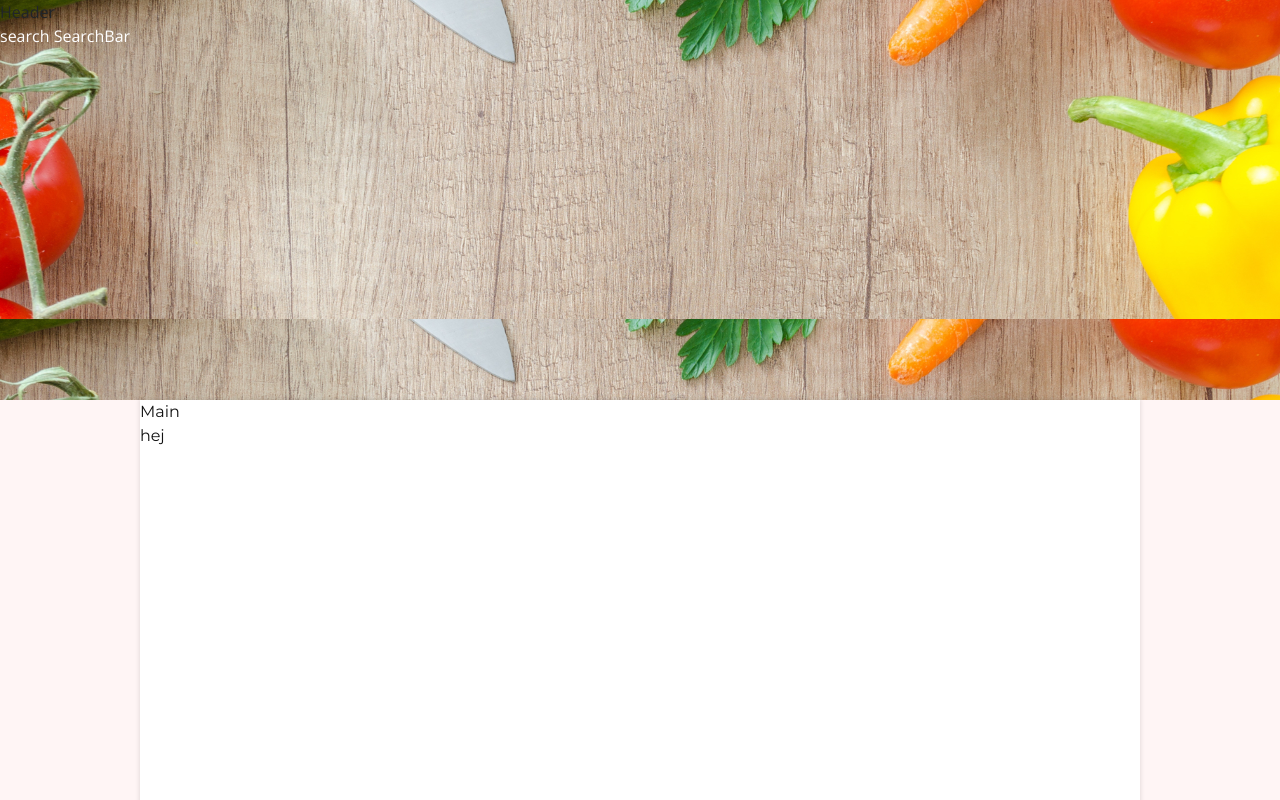
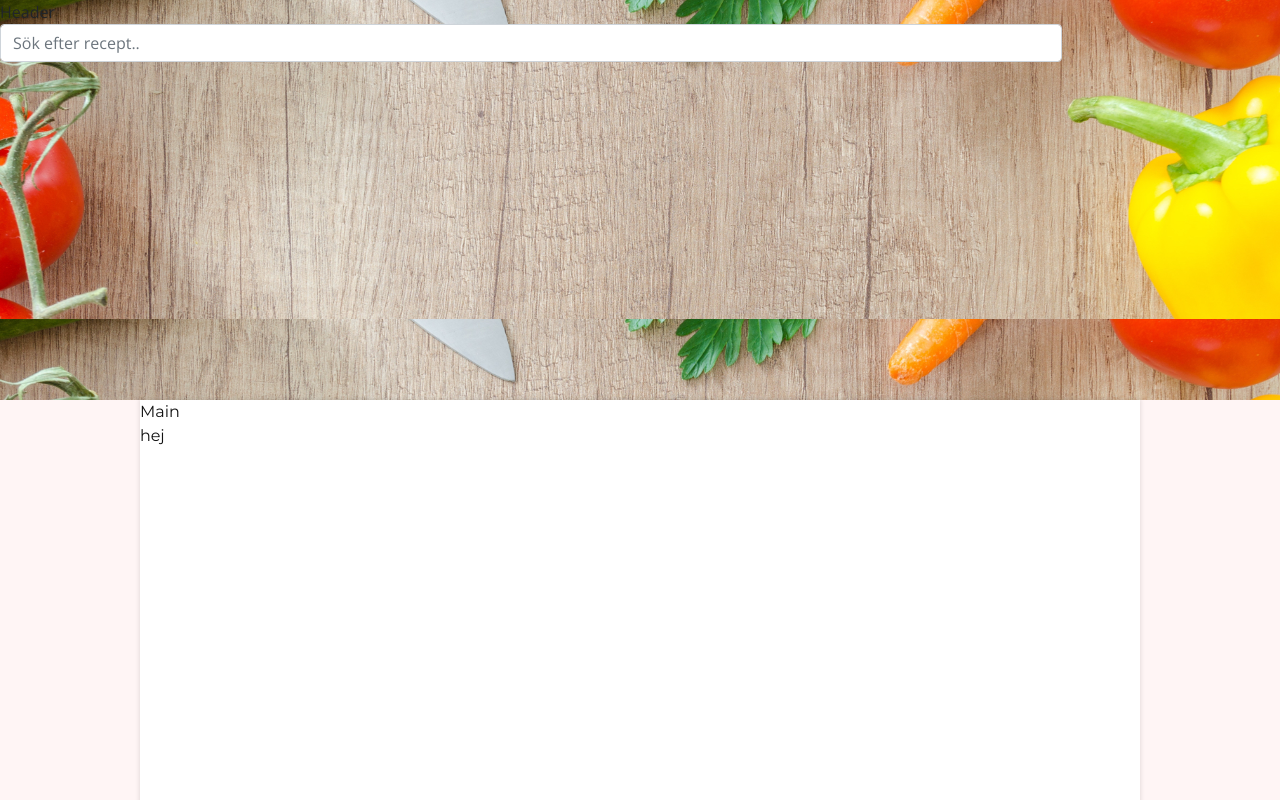
Before and after one commit to teeboteebo/yaddie-web, a React (Create React App) app: page / in a window 1280 px wide. Shown: the top 800 px of the page. Built offline with nearby package versions, Linux system fonts and the light colour scheme.

Commit message:
added search bar

```diff
--- a/src/components/SearchBar/index.js
+++ b/src/components/SearchBar/index.js
@@ -1,14 +1,24 @@
-import React from 'react'
-import { Button } from 'reactstrap'
-import './style.scss'
+import React from "react";
+import { Col, Row, Button, Form, FormGroup, Input } from "reactstrap";
+import "./style.scss";
 
 class SearchBar extends React.Component {
-  render(){
-    return(
+  render() {
+    return (
       <article className="search-bar">
-        search SearchBar
+        <Form>
+          <FormGroup row>
+            <Col sm={10}>
+              <Input
+                type="text"
+                name="search-bar"
+                placeholder="Sök efter recept.."
+              />
+            </Col>
+          </FormGroup>
+        </Form>
       </article>
-    )
+    );
   }
 }
-export default SearchBar
+export default SearchBar;
```
